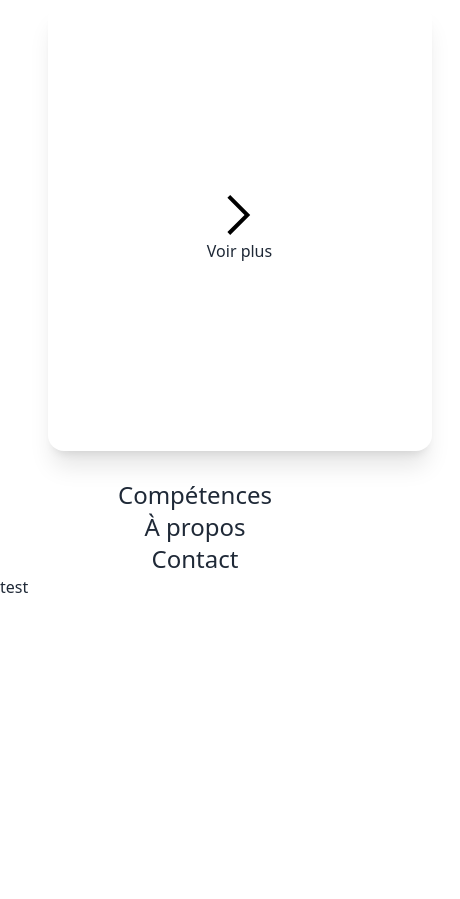
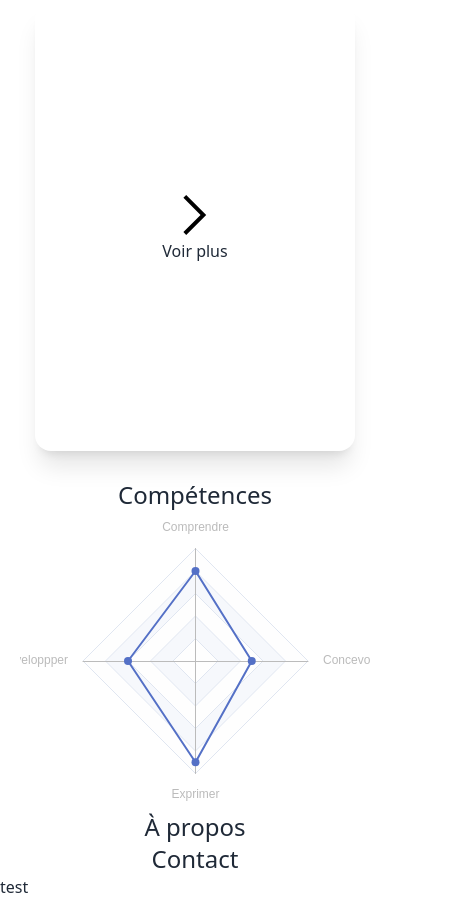
Before and after one commit to antocreadev/portfolio-s4-astro, an Astro site: page / in a window 390 px wide. Shown: the part 2202-3101 px from the top of the page, 460 px wide, since content can reach past the window. Before the commit the page ends 2801 px from the top, so only its background shows below. Built offline with nearby package versions, Linux system fonts and the light colour scheme; Astro itself is replaced by a stand-in of ours.

Commit message:
add: competence

```diff
--- a/package.json
+++ b/package.json
@@ -16,6 +16,8 @@
     "@types/react-dom": "^18.2.4",
     "astro": "^2.5.3",
     "daisyui": "^2.51.6",
+    "echarts": "^5.4.2",
+    "echarts-for-react": "^3.0.2",
     "react": "^18.2.0",
     "react-dom": "^18.2.0",
     "tailwindcss": "^3.3.2"
--- a/src/components/projectAll.tsx
+++ b/src/components/projectAll/projectAll.tsx
@@ -9,11 +9,11 @@ const ProjectAll = ({ data }) => {
         setSearchTerm(event.target.value);
     };
 
-    const handleSkillChange = (skill) => {
-        if (selectedcompetence.includes(skill)) {
-            setSelectedcompetence(selectedcompetence.filter((s) => s !== skill));
+    const handlecompetenceChange = (competence) => {
+        if (selectedcompetence.includes(competence)) {
+            setSelectedcompetence(selectedcompetence.filter((s) => s !== competence));
         } else {
-            setSelectedcompetence([...selectedcompetence, skill]);
+            setSelectedcompetence([...selectedcompetence, competence]);
         }
     };
 
@@ -26,7 +26,7 @@ const ProjectAll = ({ data }) => {
         } else {
             return (
                 (titleMatch || descriptionMatch) &&
-                selectedcompetence.some((skill) => post.frontmatter.competence.includes(skill))
+                selectedcompetence.some((competence) => post.frontmatter.competence.includes(competence))
             );
         }
     });
@@ -43,26 +43,26 @@ const ProjectAll = ({ data }) => {
             <div>
                 <button
                     className={selectedcompetence.includes('Comprendre') ? 'btn btn-primary' : 'btn'}
-                    onClick={() => handleSkillChange('Comprendre')}
+                    onClick={() => handlecompetenceChange('Comprendre')}
                 >
                     Comprendre
                 </button>
                 <button
                     className={selectedcompetence.includes('Développer') ? 'btn btn-primary' : 'btn'}
-                    onClick={() => handleSkillChange('Développer')}
+                    onClick={() => handlecompetenceChange('Développer')}
                 >
                     Développer
                 </button>
                 <button
                     className={selectedcompetence.includes('Exprimer') ? 'btn btn-primary' : 'btn'}
-                    onClick={() => handleSkillChange('Exprimer')}
+                    onClick={() => handlecompetenceChange('Exprimer')}
                 >
                     Exprimer
                 </button>
 
                 <button
                     className={selectedcompetence.includes('Concevoir') ? 'btn btn-primary' : 'btn'}
-                    onClick={() => handleSkillChange('Concevoir')}
+                    onClick={() => handlecompetenceChange('Concevoir')}
                 >
                     Concevoir
                 </button>
--- /dev/null
+++ b/src/components/radarChart.tsx
@@ -0,0 +1,36 @@
+import React from 'react';
+import * as echarts from "echarts";
+import ReactEchart from "echarts-for-react";
+
+const RadarChart = () => {
+    const option = {
+        radar: {
+            indicator: [
+                { name: 'Comprendre', max: 10 },
+                { name: 'Développper', max: 10 },
+                { name: 'Exprimer', max: 10 },
+                { name: 'Concevoir', max: 10 },
+            ]
+        },
+        series: [
+            {
+                name: 'Compétences',
+                type: 'radar',
+                data: [
+                    {
+                        value: [8, 6, 9, 5],
+                        name: 'Compétences'
+                    },
+
+                ]
+            }
+        ]
+    }
+    return (
+        <div>
+            <ReactEchart id="chart" option={option} />
+        </div>
+    );
+}
+
+export default RadarChart;
--- a/src/pages/index.astro
+++ b/src/pages/index.astro
@@ -1,6 +1,7 @@
 ---
 import Project from "./projects.astro";
 import TestReact from "../components/test";
+import RadarChartfrom from "../components/radarChart"
 
 const projet1 = await Astro.glob("./projects/SAE101.md");
 const projet2 = await Astro.glob("./projects/SAE102.md");
@@ -61,9 +62,9 @@ console.log(projet1[0].frontmatter.heroImg);
       >
         Projets
       </h1>
-      <div class="flex flex-wrap justify-between">
+      <div class="projects_all">
         <div class="p-7">
-          <div class="card w-96 bg-base-100 shadow-xl">
+          <div class="card w-80 lg:w-96  bg-base-100 shadow-xl">
             <figure
               class="min-w-[100%] max-w-[100%] min-h-[200px] max-h-[200px]"
             >
@@ -85,7 +86,7 @@ console.log(projet1[0].frontmatter.heroImg);
         </div>
 
         <div class="p-7">
-          <div class="card w-96 bg-base-100 shadow-xl">
+          <div class="card w-80 lg:w-96  bg-base-100 shadow-xl">
             <figure
               class="min-w-[100%] max-w-[100%] min-h-[200px] max-h-[200px]"
             >
@@ -107,7 +108,7 @@ console.log(projet1[0].frontmatter.heroImg);
         </div>
 
         <div class="p-7">
-          <div class="card w-96 bg-base-100 shadow-xl">
+          <div class="card w-80 lg:w-96  bg-base-100 shadow-xl">
             <figure
               class="min-w-[100%] max-w-[100%] min-h-[200px] max-h-[200px]"
             >
@@ -130,7 +131,7 @@ console.log(projet1[0].frontmatter.heroImg);
 
         <div class="p-7">
           <div
-            class="card-body w-96 bg-base-100 shadow-xl h-[28rem] flex flex-col justify-center items-center rounded-2xl"
+            class="card-body w-80 lg:w-96  bg-base-100 shadow-xl h-[28rem] flex flex-col justify-center items-center rounded-2xl"
           >
             <a href="projects">
               <div class="flex flex-col justify-center items-center">
@@ -158,6 +159,9 @@ console.log(projet1[0].frontmatter.heroImg);
       >
         Compétences
       </h1>
+
+      <RadarChartfrom client:load  />
+
     </section>
 
     <section class="pr-[5vw] pl-[5vw] w-full">
@@ -178,3 +182,18 @@ console.log(projet1[0].frontmatter.heroImg);
     <TestReact client:load />
   </body>
 </html>
+
+<style>
+  .projects_all {
+    display: flex;
+    flex-flow: row wrap;
+    justify-content: space-between;
+  }
+
+
+  @media (orientation: portrait) {
+    .projects_all {
+      justify-content: center;
+    }
+  }
+</style>
--- a/src/pages/projects.astro
+++ b/src/pages/projects.astro
@@ -1,7 +1,7 @@
 ---
 const posts = await Astro.glob("./projects/*.md");
 
-import ProjectAll from "../components/projectAll";
+import ProjectAll from "../components/projectAll/projectAll";
 ---
 
 <html lang="fr">
```
Also changed, not shown: src/components/projectAll/projectAll.module.css (renamed from src/components/projectAll.module.css, +6 -7 lines), 1 other file.
